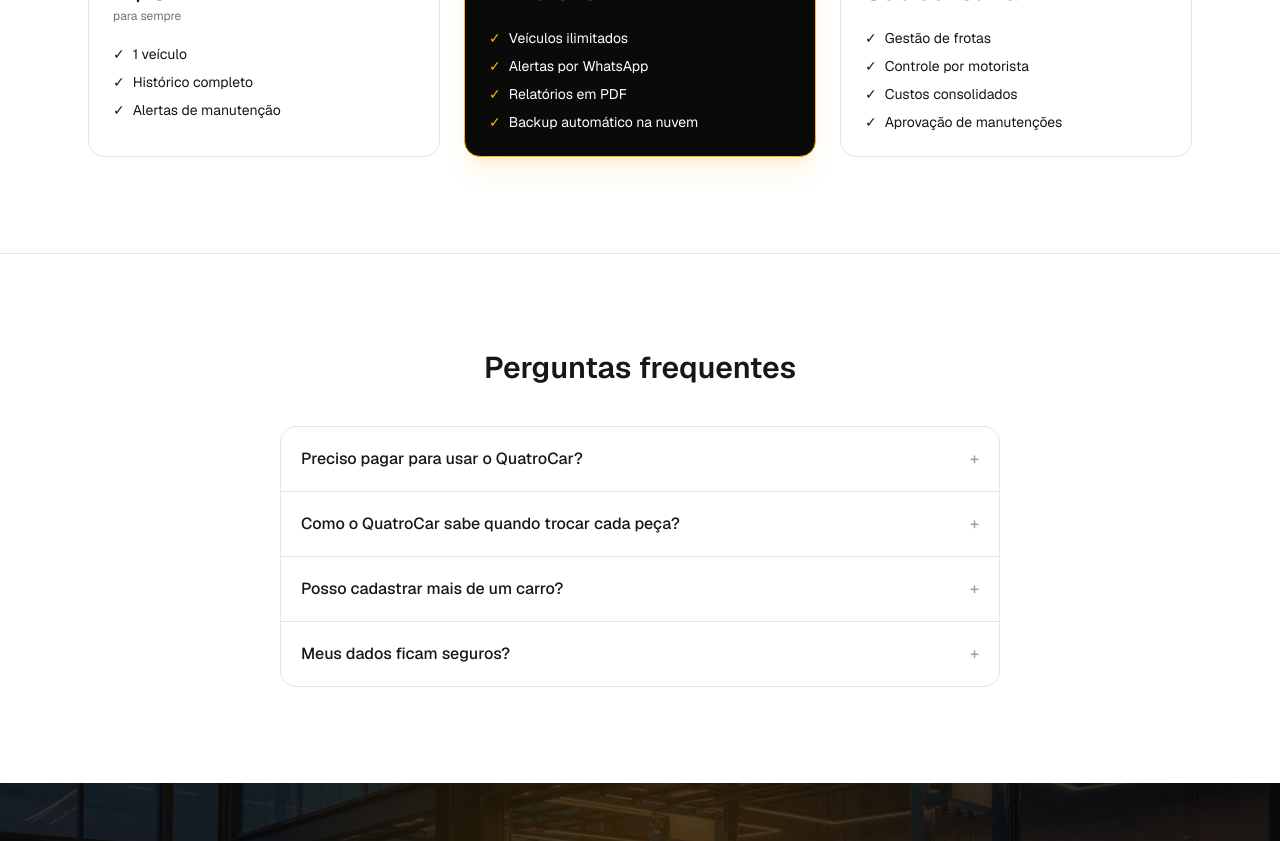
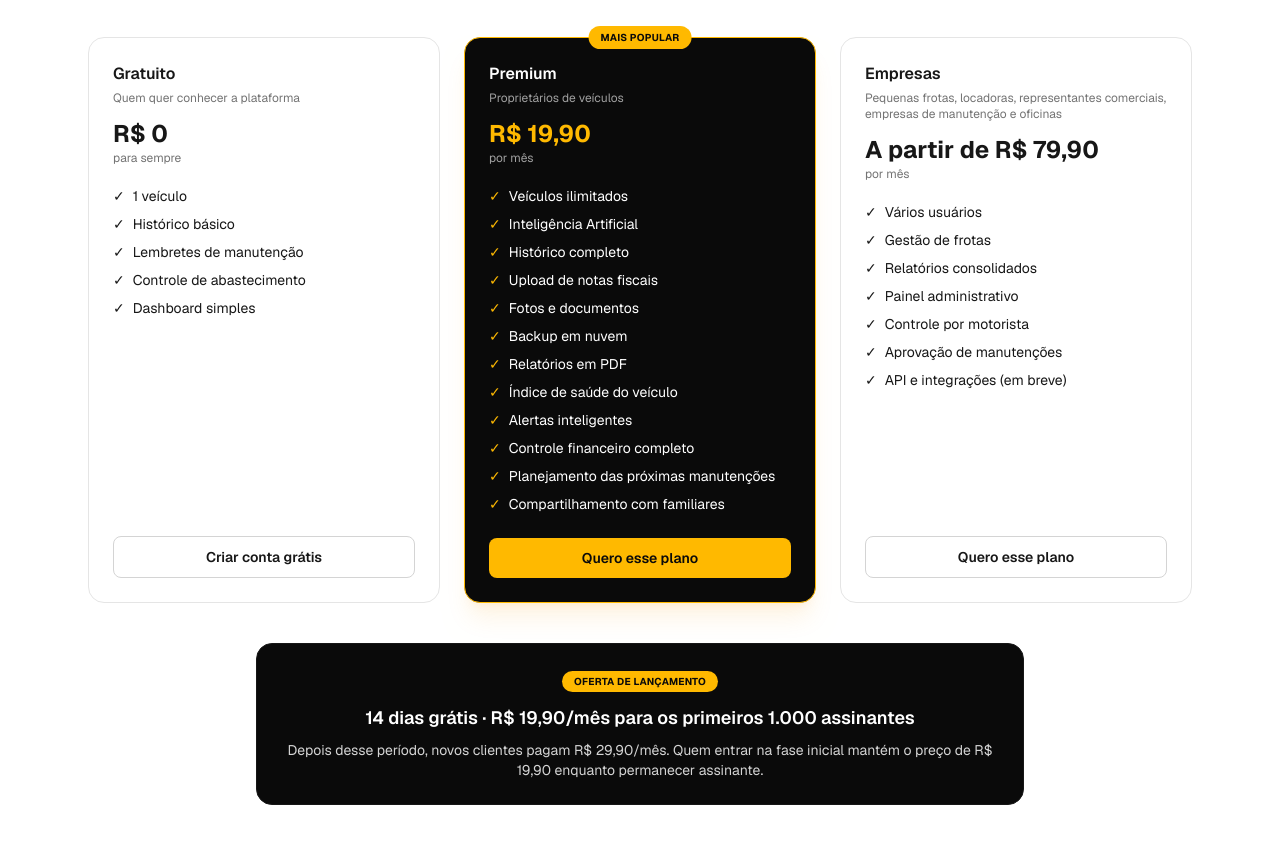
Before and after one commit to vendascotta-debug/quatrocar, a Next.js app: page / in a window 1280 px wide. Shown: the part 3160-4001 px from the top of the page. Built offline with nearby package versions, Linux system fonts and the light colour scheme.

Commit message:
Add full pricing details, value comparison, and launch offer
Updates plans with real prices, target audience, and complete feature
lists as provided, plus a value-comparison callout and a launch-offer
banner (14-day trial, early-adopter pricing).

```diff
--- a/src/app/page.tsx
+++ b/src/app/page.tsx
@@ -84,33 +84,53 @@
 const planos = [
   {
     nome: "Gratuito",
+    publico: "Quem quer conhecer a plataforma",
     preco: "R$ 0",
     periodo: "para sempre",
     destaque: false,
-    itens: ["1 veículo", "Histórico completo", "Alertas de manutenção"],
+    itens: [
+      "1 veículo",
+      "Histórico básico",
+      "Lembretes de manutenção",
+      "Controle de abastecimento",
+      "Dashboard simples",
+    ],
   },
   {
     nome: "Premium",
-    preco: "Em breve",
-    periodo: "",
+    publico: "Proprietários de veículos",
+    preco: "R$ 19,90",
+    periodo: "por mês",
     destaque: true,
     itens: [
       "Veículos ilimitados",
-      "Alertas por WhatsApp",
+      "Inteligência Artificial",
+      "Histórico completo",
+      "Upload de notas fiscais",
+      "Fotos e documentos",
+      "Backup em nuvem",
       "Relatórios em PDF",
-      "Backup automático na nuvem",
+      "Índice de saúde do veículo",
+      "Alertas inteligentes",
+      "Controle financeiro completo",
+      "Planejamento das próximas manutenções",
+      "Compartilhamento com familiares",
     ],
   },
   {
     nome: "Empresas",
-    preco: "Sob consulta",
-    periodo: "",
+    publico: "Pequenas frotas, locadoras, representantes comerciais, empresas de manutenção e oficinas",
+    preco: "A partir de R$ 79,90",
+    periodo: "por mês",
     destaque: false,
     itens: [
+      "Vários usuários",
       "Gestão de frotas",
+      "Relatórios consolidados",
+      "Painel administrativo",
       "Controle por motorista",
-      "Custos consolidados",
       "Aprovação de manutenções",
+      "API e integrações (em breve)",
     ],
   },
 ];
@@ -351,12 +371,20 @@
               </p>
             </Reveal>
 
-            <div className="mt-12 grid gap-6 sm:grid-cols-3">
+            <Reveal delay={80}>
+              <div className="mx-auto mt-8 max-w-2xl rounded-2xl border border-amber-200 bg-amber-50 px-5 py-4 text-center text-sm text-neutral-700">
+                Uma troca de óleo esquecida pode custar centenas de reais. O QuatroCar Premium
+                custa menos de <strong className="text-neutral-900">R$ 0,70 por dia</strong> para
+                ajudar a evitar gastos inesperados e manter o histórico do veículo organizado.
+              </div>
+            </Reveal>
+
+            <div className="mt-10 grid gap-6 sm:grid-cols-3">
               {planos.map((p, i) => (
                 <Reveal key={p.nome} delay={i * 100}>
                   <div
                     className={
-                      "relative h-full rounded-2xl border p-6 " +
+                      "relative flex h-full flex-col rounded-2xl border p-6 " +
                       (p.destaque
                         ? "border-amber-400 bg-neutral-950 text-white shadow-xl shadow-amber-500/10"
                         : "border-neutral-200 bg-white text-neutral-900")
@@ -368,7 +396,10 @@
                       </span>
                     )}
                     <h3 className="font-semibold">{p.nome}</h3>
-                    <p className={"mt-2 text-2xl font-bold " + (p.destaque ? "text-amber-400" : "")}>
+                    <p className={"mt-1 text-xs " + (p.destaque ? "text-neutral-400" : "text-neutral-500")}>
+                      {p.publico}
+                    </p>
+                    <p className={"mt-3 text-2xl font-bold " + (p.destaque ? "text-amber-400" : "")}>
                       {p.preco}
                     </p>
                     {p.periodo && (
@@ -376,7 +407,7 @@
                         {p.periodo}
                       </p>
                     )}
-                    <ul className="mt-5 space-y-2 text-sm">
+                    <ul className="mt-5 flex-1 space-y-2 text-sm">
                       {p.itens.map((item) => (
                         <li key={item} className="flex items-start gap-2">
                           <span aria-hidden="true" className={p.destaque ? "text-amber-400" : "text-neutral-900"}>
@@ -386,10 +417,36 @@
                         </li>
                       ))}
                     </ul>
+                    <Link
+                      href="/cadastro"
+                      className={
+                        "mt-6 block rounded-lg px-5 py-2.5 text-center text-sm font-semibold transition-colors " +
+                        (p.destaque
+                          ? "bg-amber-400 text-neutral-950 hover:bg-amber-300"
+                          : "border border-neutral-300 text-neutral-900 hover:bg-neutral-100")
+                      }
+                    >
+                      {p.nome === "Gratuito" ? "Criar conta grátis" : "Quero esse plano"}
+                    </Link>
                   </div>
                 </Reveal>
               ))}
             </div>
+
+            <Reveal delay={200}>
+              <div className="mx-auto mt-10 max-w-3xl rounded-2xl border border-neutral-900 bg-neutral-950 p-6 text-center text-white">
+                <span className="rounded-full bg-amber-400 px-3 py-1 text-[10px] font-bold uppercase tracking-wide text-neutral-950">
+                  Oferta de lançamento
+                </span>
+                <p className="mt-3 text-lg font-semibold">
+                  14 dias grátis · R$ 19,90/mês para os primeiros 1.000 assinantes
+                </p>
+                <p className="mt-2 text-sm text-neutral-300">
+                  Depois desse período, novos clientes pagam R$ 29,90/mês. Quem entrar na fase
+                  inicial mantém o preço de R$ 19,90 enquanto permanecer assinante.
+                </p>
+              </div>
+            </Reveal>
           </section>
 
           {/* FAQ */}
```
